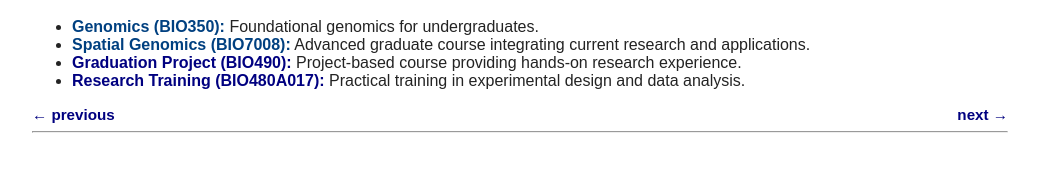
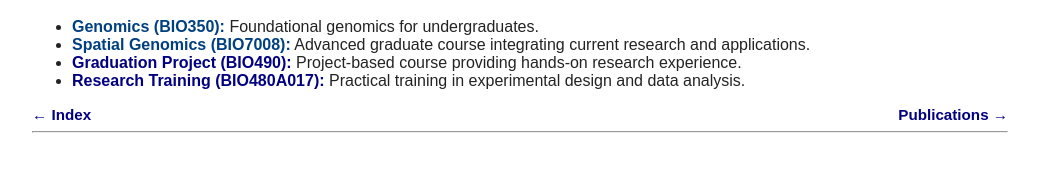
Before and after one commit to ZhengmzLab/zhengmzlab.github.io, a Jekyll site: the page built from teaching.md, in a window 1280 px wide. Shown: the part 269-441 px from the top of the page, without its empty margins (120-1159 px from the left). Built offline with Jekyll 4.4.1, drawn with Linux system fonts in a browser that asks for light colours; comment, search, counter and statistics services are not loaded.

Commit message:
Update navigation links in teaching.md

```diff
--- a/teaching.md
+++ b/teaching.md
@@ -17,6 +17,6 @@ title: TEACHING
 
  <!-- 上一页 / 下一页 箭头导航，按需要修改链接 -->
   <div class="pager">
-    <a href="/index.html" class="prev">&larr; previous</a>
-    <a href="/publications.html" class="next">next &rarr;</a>
+    <a href="/index.html" class="prev">&larr; Index</a>
+    <a href="/publications.html" class="next">Publications &rarr;</a>
   </div>
```
